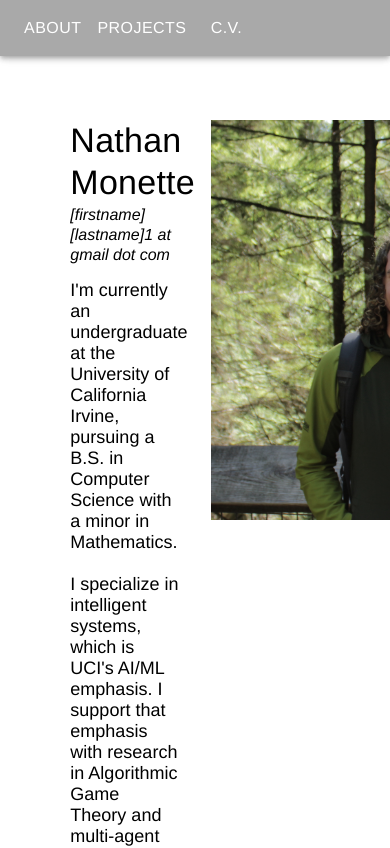
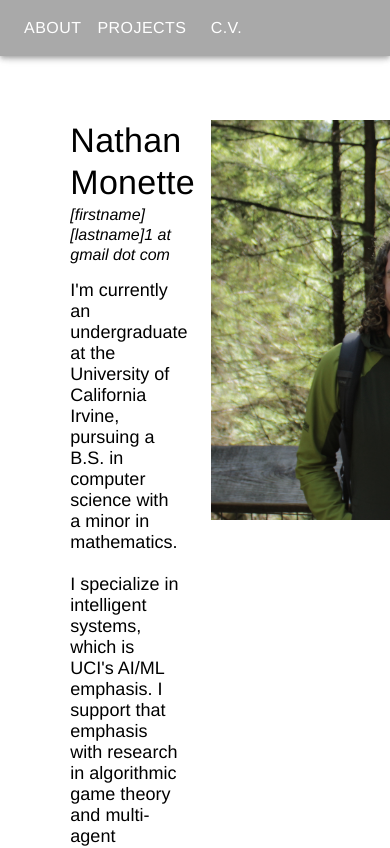
Before and after one commit to nmonette/portfolio, a React (Create React App) app: page / in a window 390 px wide. Shown: the top 848 px of the page. Built offline with nearby package versions, Linux system fonts and the light colour scheme.

Commit message:
Changed mobile version to desktop via index.html meta tag

```diff
--- a/src/App.js
+++ b/src/App.js
@@ -22,14 +22,14 @@ function About() {
             <Typography sx={{fontFamily:"Helvetica"}} variant="h4" component="h4">Nathan Monette</Typography>
             <Typography sx={{fontFamily:"Helvetica"}} variant="body" component="em">[firstname] [lastname]1 at gmail dot com</Typography>
             <Typography sx={{fontFamily:"Helvetica", fontSize:18, mt:2}} variant="body" component="div">
-              I'm currently an undergraduate at the University of California Irvine, pursuing a B.S. in Computer Science with a minor in Mathematics.
+              I'm currently an undergraduate at the University of California Irvine, pursuing a B.S. in computer science with a minor in mathematics.
               <br/><br/>
-              I specialize in intelligent systems, which is UCI's AI/ML emphasis. I support that emphasis with research in Algorithmic Game Theory and
-              multi-agent reinforcment learning under Dr. Ioannis Panageas, as well as a minor in mathematics.
+              I specialize in intelligent systems, which is UCI's AI/ML emphasis. I support that emphasis with research in algorithmic game theory and
+              multi-agent reinforcment learning under Dr. Ioannis Panageas.
               <br/><br/>
               Broadly, my research interests lie in games and deep learning, particularly deep reinforcement learning. As is observable by my projects,
               I have a passion for football/soccer and the associated video game FIFA. Recently, I have taken an interest in robustness,
-              meta-learning and unsupervised environment design.
+              meta-learning, and unsupervised environment design.
               <br/><br/>
               In my free time I play water polo, lift weights, and play the bass, alto saxophone, and ukelele.
             </Typography>
```
Also changed, not shown: 1 other file (tests, documents, lock files or other folders).
